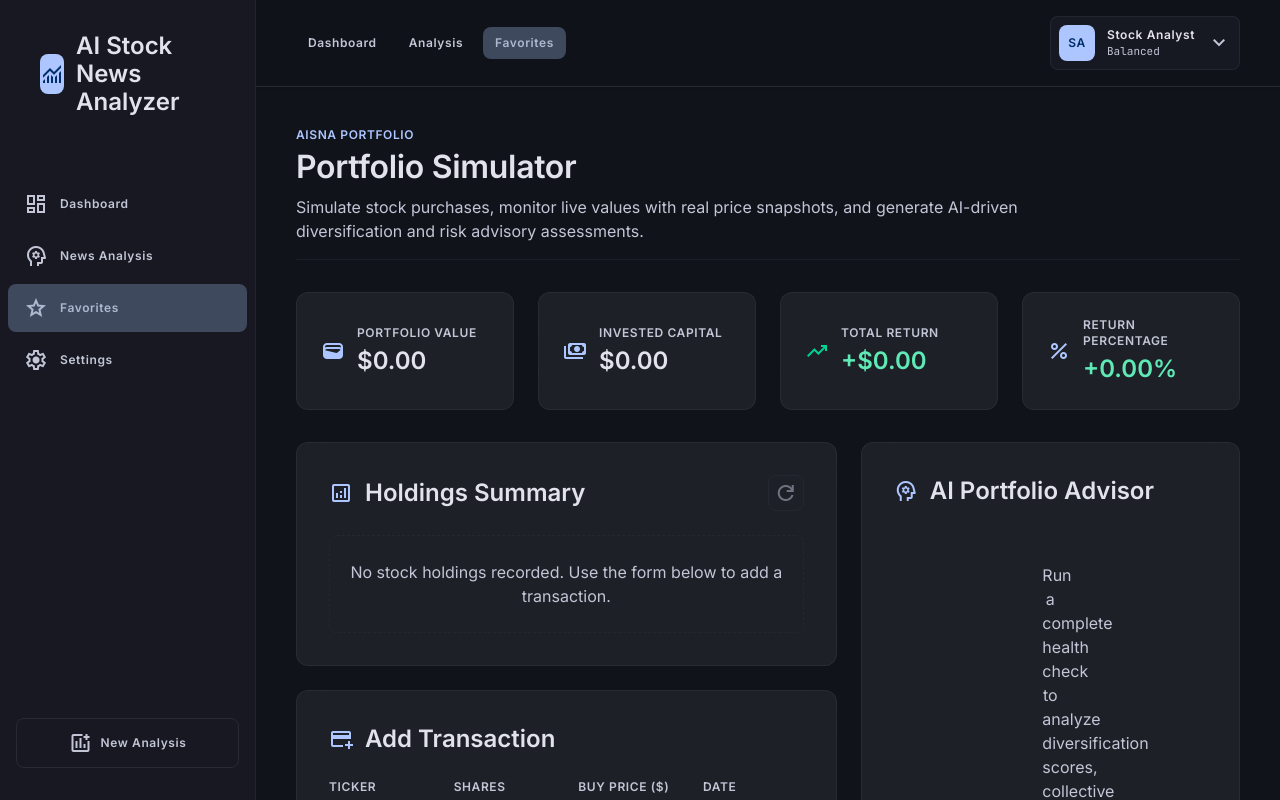
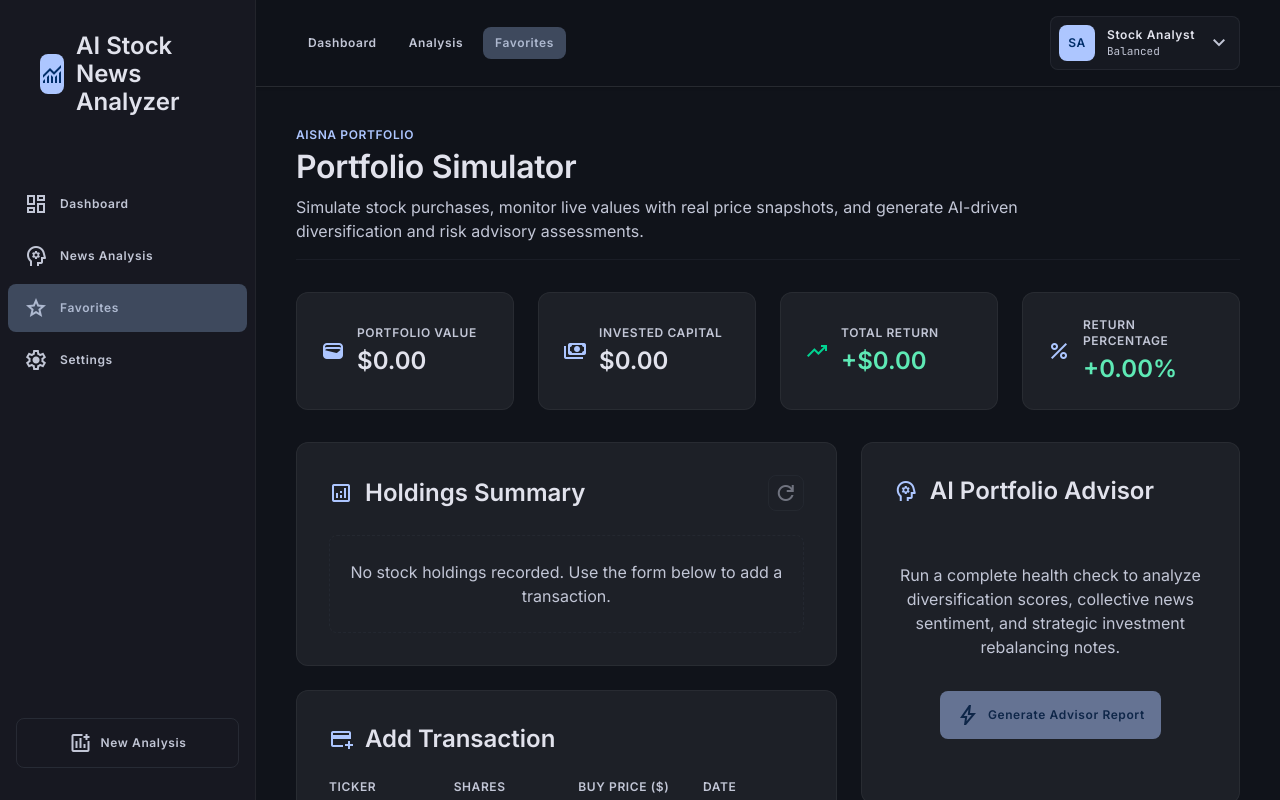
Before and after one commit to IAMSebyi/AISNA, a React (Vite) app in the folder frontend/: page /portfolio in a window 1280 px wide. Shown: the top 800 px of the page. Built offline with nearby package versions, Linux system fonts and the light colour scheme.

Commit message:
fix: resolve squished empty-state description text (US15)

```diff
--- a/frontend/src/pages/Portfolio.jsx
+++ b/frontend/src/pages/Portfolio.jsx
@@ -506,7 +506,7 @@
 
             {!advisorReport ? (
               <div className="flex flex-col gap-md items-center py-lg text-center">
-                <p className="font-body-md text-body-md text-on-surface-variant max-w-sm">
+                <p className="font-body-md text-body-md text-on-surface-variant max-w-[380px]">
                   Run a complete health check to analyze diversification scores, collective news sentiment, and strategic investment rebalancing notes.
                 </p>
                 <button
```
